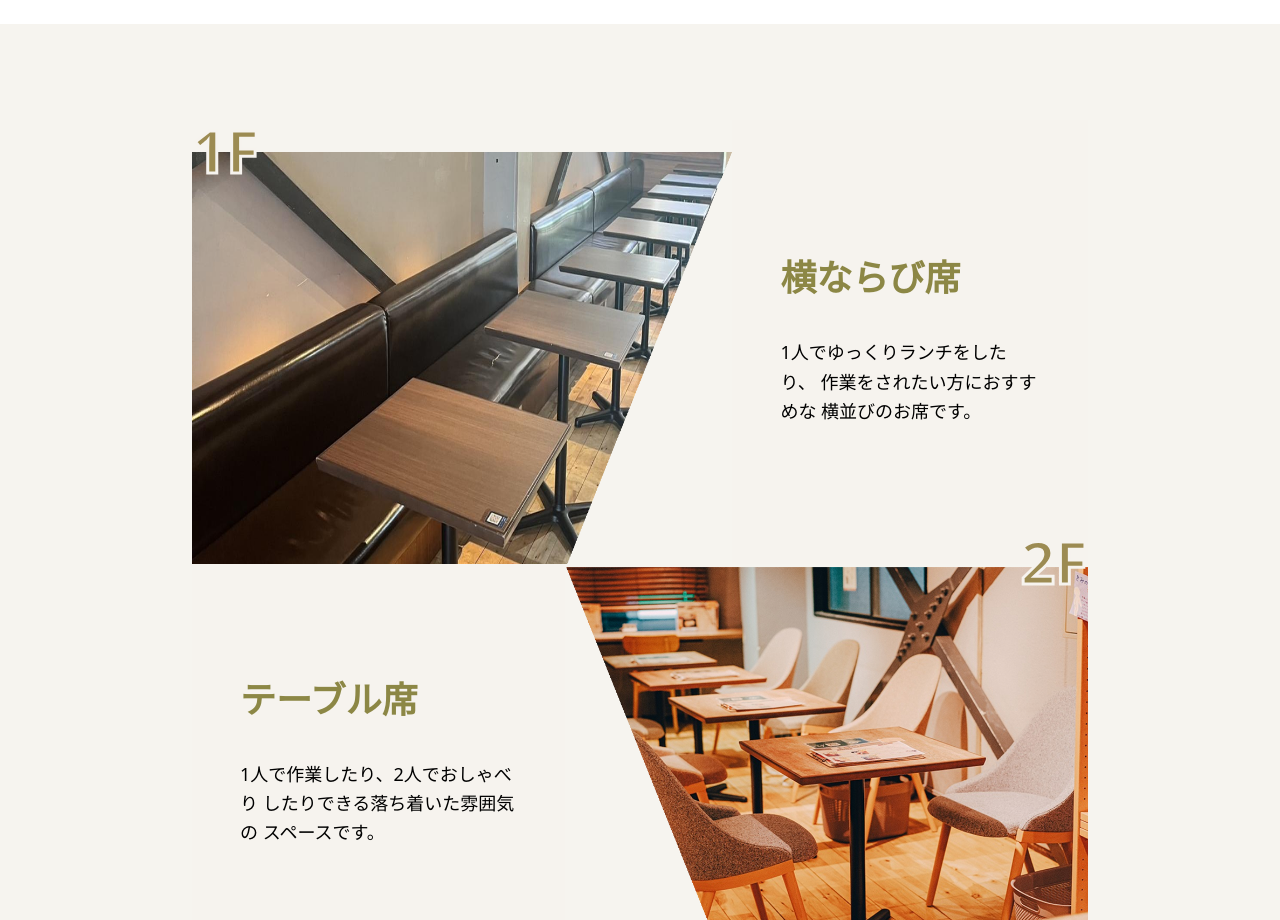
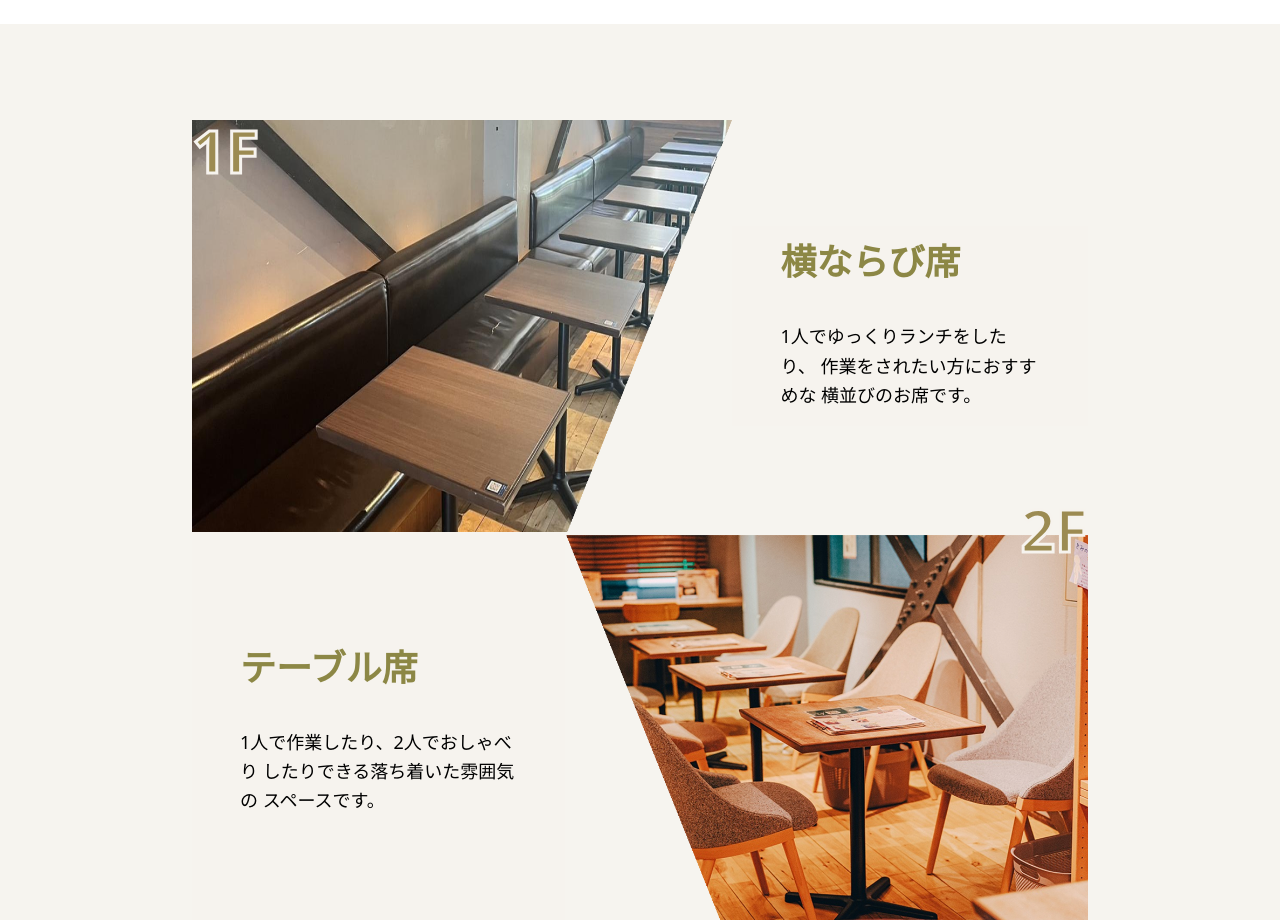
Before and after one commit to liupeiyu21/10-Cafe-Official-Website, a React (Vite) app: page / in a window 1280 px wide. Shown: the part 1100-2020 px from the top of the page. Built offline with nearby package versions, Linux system fonts and the light colour scheme; no server answers; a web font is replaced by a local one.

Commit message:
add:10cafe-sanity

```diff
--- a/src/Components/Top/FloorSection.tsx
+++ b/src/Components/Top/FloorSection.tsx
@@ -7,26 +7,29 @@ const FloorSection = () => {
 
         {/* ===== 1F ===== */}
 
-        <div className="grid items-stretch md:grid-cols-[7.6fr_5fr]">
-          {/* 画像 */}
-          <div className="relative pt-8">
+      <div className="grid items-center grid-cols-[170px_1fr] md:grid-cols-[7.6fr_5fr] ">
+        {/* ===== 画像 ===== */}
+        <div className="relative">
           <img
             src={Floor1}
             alt="1F 横ならび席"
-              className="h-full w-full object-cover"
+            className="
+              w-full h-auto object-contain
+              md:h-full md:w-full md:object-cover
+            "
           />
-            <span className="absolute top-0 left-0 text-6xl font-bold text-[#8C8745] text-outline">
+          <span className="absolute top-0 left-4 md:left-0 text-4xl md:text-6xl font-bold text-[#8C8745] text-outline">
             1F
           </span>
         </div>
 
-          {/* テキスト */}
-          <div className="flex items-center bg-[#F6F3EE] px-10 md:px-12">
+        {/* ===== テキスト ===== */}
+        <div className="flex items-center bg-[#F6F3EE] pl-1 pr-4 md:px-12 py-4">
           <div>
-              <h3 className="mb-10 text-4xl font-semibold text-[#8C8745]">
+            <h3 className="mb-4 md:mb-10 text-xl md:text-4xl font-semibold text-[#8C8745]">
               横ならび席
             </h3>
-              <p className="text-lg leading-relaxed">
+            <p className="text-sm md:text-lg leading-relaxed">
               1人でゆっくりランチをしたり、
               作業をされたい方におすすめな
               横並びのお席です。
@@ -34,6 +37,7 @@ const FloorSection = () => {
           </div>
         </div>
       </div>
+
 
 
         {/* ===== 2F ===== */}
```
Lines whose indentation alone changed are shown as unchanged.
